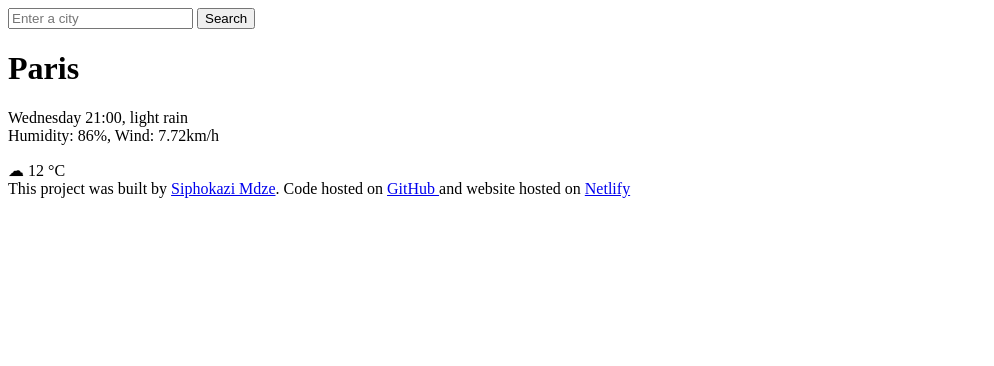
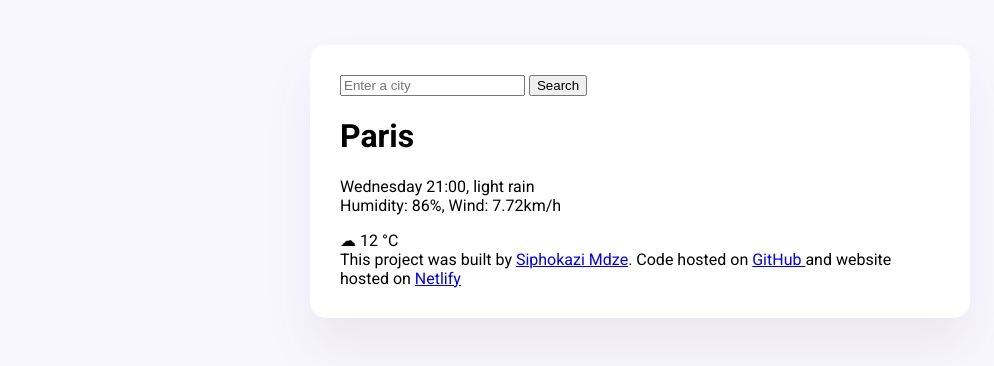
Before and after one commit to SiphokaziMdze/vanilla-weather-search, a plain HTML site: page index.html in a window 1280 px wide. Shown: the whole page, without its empty margins (0-994 px from the left). Drawn offline with Linux system fonts and the light colour scheme.

Commit message:
Added styling to main container and added a custom font

```diff
--- a/index.html
+++ b/index.html
@@ -3,9 +3,14 @@
 <head>
     <meta charset="UTF-8">
     <meta name="viewport" content="width=device-width, initial-scale=1.0">
+    <link rel="preconnect" href="https://fonts.googleapis.com">
+<link rel="preconnect" href="https://fonts.gstatic.com" crossorigin>
+<link href="https://fonts.googleapis.com/css2?family=Roboto:ital,wght@0,100;0,300;0,400;0,500;0,700;0,900;1,100;1,300;1,400;1,500;1,700;1,900&display=swap" rel="stylesheet">
+    <link rel="stylesheet" href="src/index.css" />
     <title>Weather App</title>
 </head>
 <body>
+    <div class="weather-app">
    <header>
     <form>
         <input type="search" placeholder="Enter a city" required />
@@ -30,5 +35,6 @@
     <a href="https://github.com/SiphokaziMdze/vanilla-weather-search" target="blank">GitHub </a> and website hosted on
     <a href="https://exquisite-alpaca-541485.netlify.app/" target="blank">Netlify</a>
    </footer>
+</div>
 </body>
 </html>
--- /dev/null
+++ b/src/index.css
@@ -0,0 +1,13 @@
+body{
+    background-color: #f9f7fe;
+    font-family: "Roboto", sans-serif;
+}
+
+.weather-app{
+    background-color: white;
+    max-width: 600px;
+    margin: 45px auto;
+    box-shadow: 0 30px 50px rgba(65, 50, 100, 0.08);
+    border-radius: 16px;
+    padding: 30px;
+}
```
